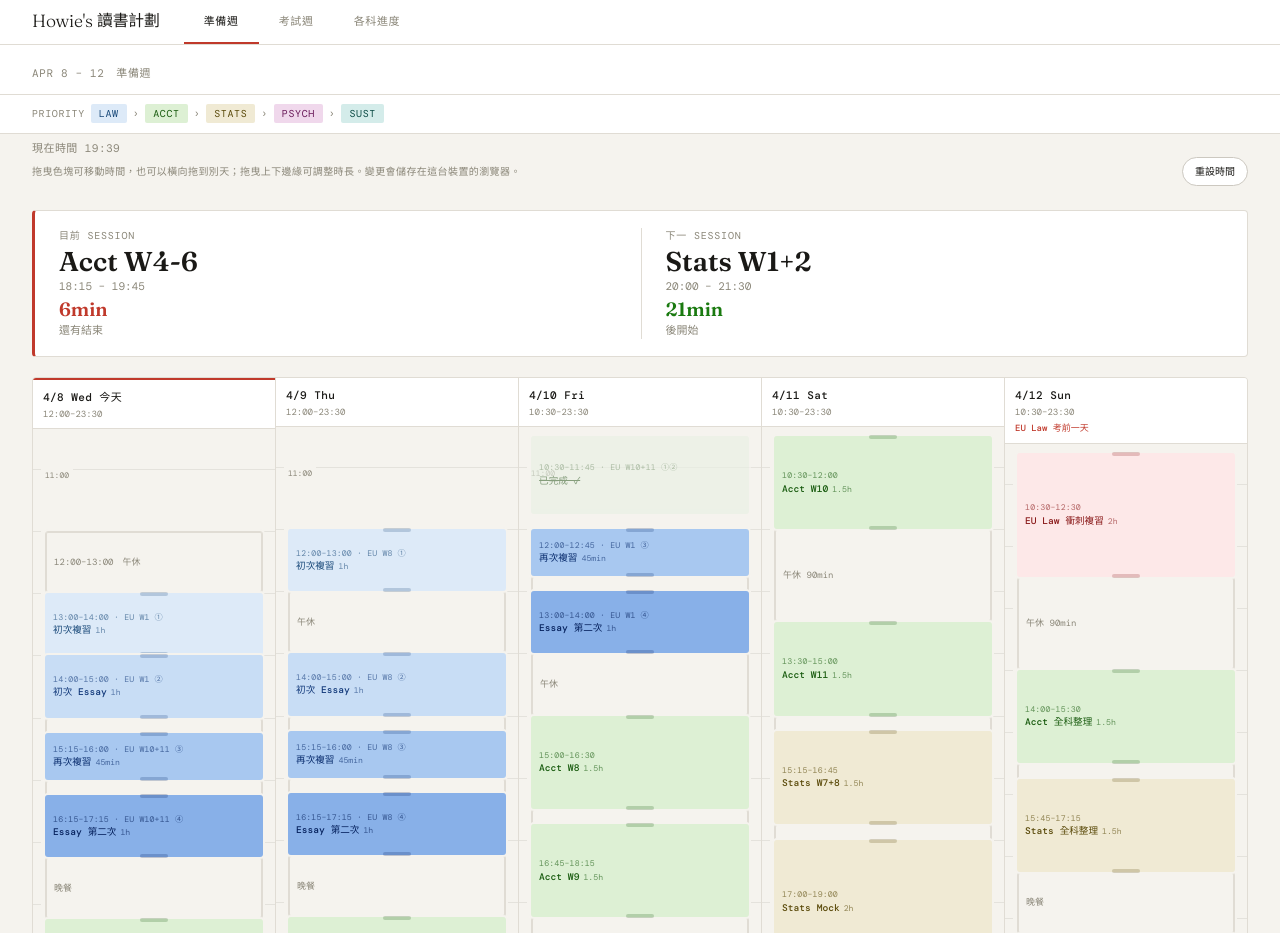
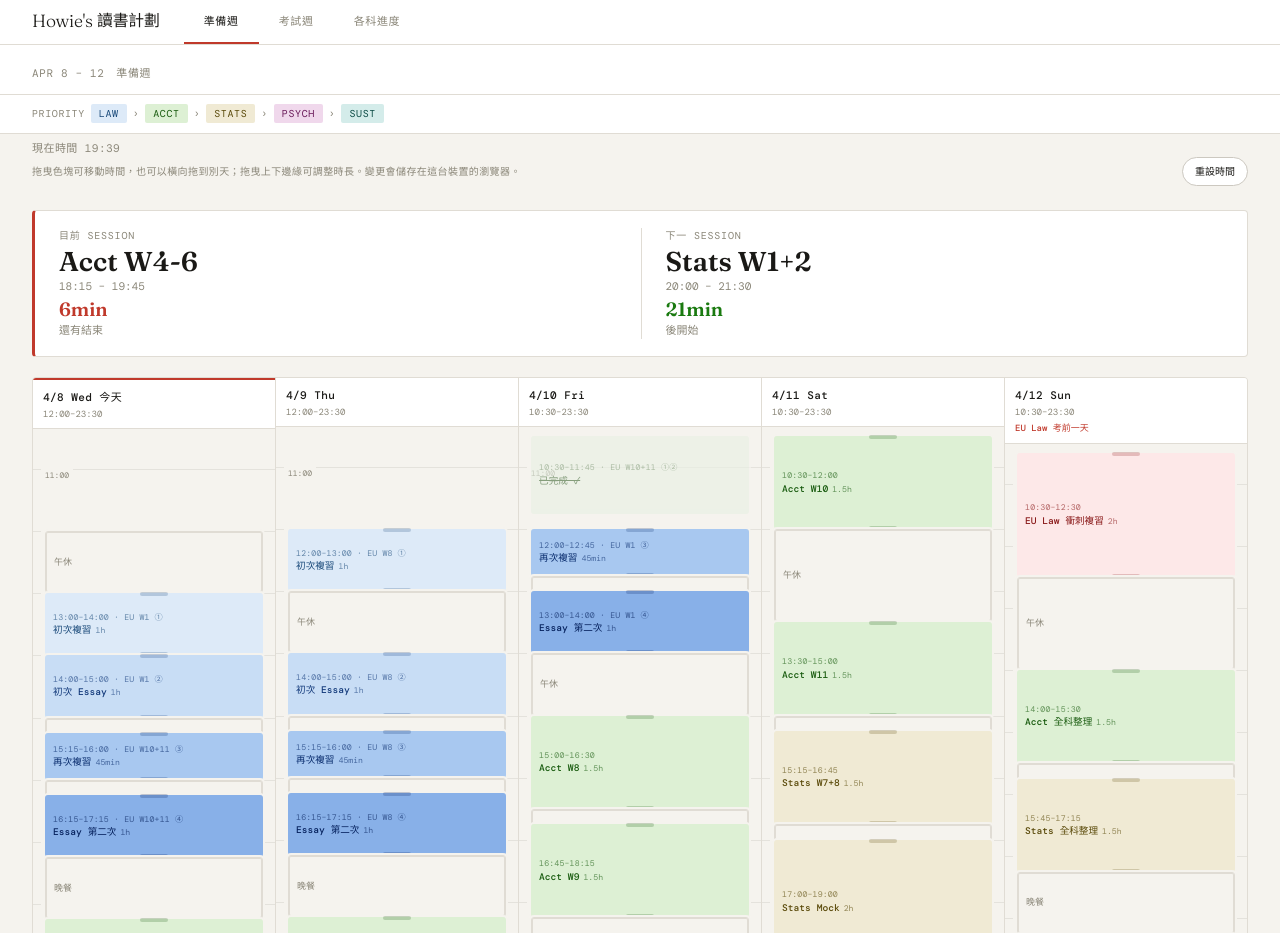
Before and after one commit to dwightinthesky/study-plan-apr8-17, a website: page public/index.html in a window 1280 px wide. Shown: the top 933 px of the page. Drawn offline with nearby package versions, Linux system fonts and the light colour scheme.

Commit message:
auto: update 2026-04-08 19:39:17Z

```diff
--- a/public/index.html
+++ b/public/index.html
@@ -632,16 +632,18 @@
 function parseItem(slotEl, dayId, order) {
   const start = slotEl.dataset.start ? toMins(slotEl.dataset.start) : 0;
   const end = slotEl.dataset.end ? toMins(slotEl.dataset.end) : start;
+  const isRest = slotEl.classList.contains('rest');
   const classes = [...slotEl.classList].filter(cls => cls !== 'slot');
   const label = slotEl.querySelector('.s-label')?.textContent.trim() || '';
   const name = slotEl.querySelector('.s-name')?.textContent.trim() || '';
   const durationText = slotEl.querySelector('.s-dur')?.textContent.trim() || '';
   const timeText = slotEl.querySelector('.s-time')?.textContent.trim() || '';
-  const sid = slotEl.dataset.sid || null;
+  const sid = slotEl.dataset.sid || (isRest ? `rest-${dayId}-${order}` : null);
   const fixedDone = slotEl.classList.contains('done') && ((slotEl.querySelector('.s-name')?.textContent || '').includes('已完成'));
   const markerDone = fixedDone && start === end;
-  const editable = Boolean(sid) && !fixedDone;
+  const editable = Boolean(sid) && !fixedDone && !slotEl.classList.contains('exam-slot');
   const persisted = sid && layoutAdjustments[sid] ? layoutAdjustments[sid] : null;
+  const restLabel = isRest ? parseRestLabel(slotEl.textContent) : '';
 
   return {
     dayId,
@@ -651,7 +653,7 @@
     classes,
     label,
     name,
-    text: slotEl.classList.contains('rest') ? slotEl.textContent.trim() : '',
+    text: restLabel,
     durationText,
     durationSuffix: splitDurationText(durationText).suffix,
     hasDuration: Boolean(durationText),
@@ -663,7 +665,7 @@
     fixedDone,
     editable,
     isDragging: false,
-    type: slotEl.classList.contains('rest')
+    type: isRest
       ? 'rest'
       : slotEl.classList.contains('exam-slot')
         ? 'exam'
```
